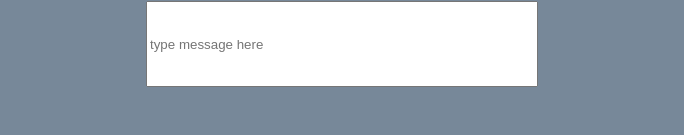
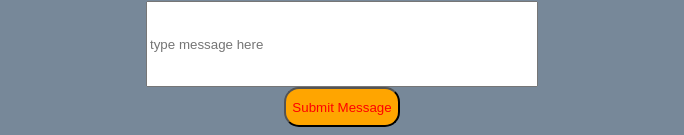
Before and after one commit to skallywag/Lab-HTML-CSS-1, a plain HTML site: page index.html in a window 1280 px wide. Shown: the part 1561-1696 px from the top of the page, without its empty margins (298-982 px from the left). Before the commit the page ends 1656 px from the top, so only its background shows below. Drawn offline with Linux system fonts and the light colour scheme.

Commit message:
lab-1 complete

```diff
--- a/index.css
+++ b/index.css
@@ -8,7 +8,6 @@ h1 {
 
 img {
     width: 40vw;
-
 }
 
 p {
@@ -23,3 +22,13 @@ input {
     height: 10vh;
     width: 30vw;
 }
+button {
+    background-color: orange;
+    height: 5vh;
+    border-radius: 15px;
+    color: red
+}
+button:hover {
+    color: blue;
+    cursor: pointer;
+}
--- a/index.html
+++ b/index.html
@@ -46,6 +46,9 @@
         <div>
             <input placeholder='type message here' type="message" name="" id="">
         </div>
+        <div>
+            <button>Submit Message</button>
+        </div>
 
     </body>
 </html>
```
